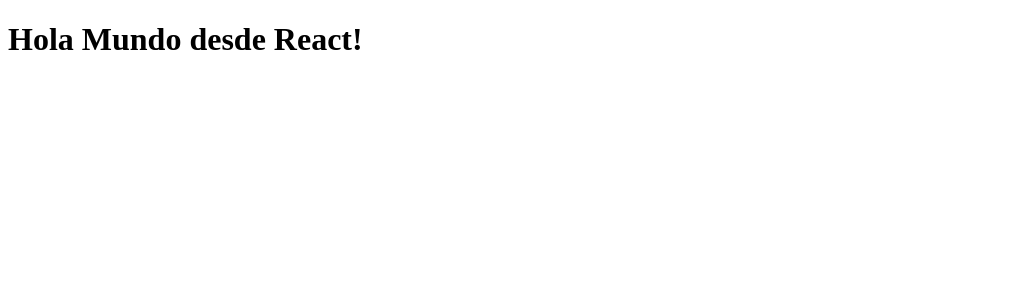
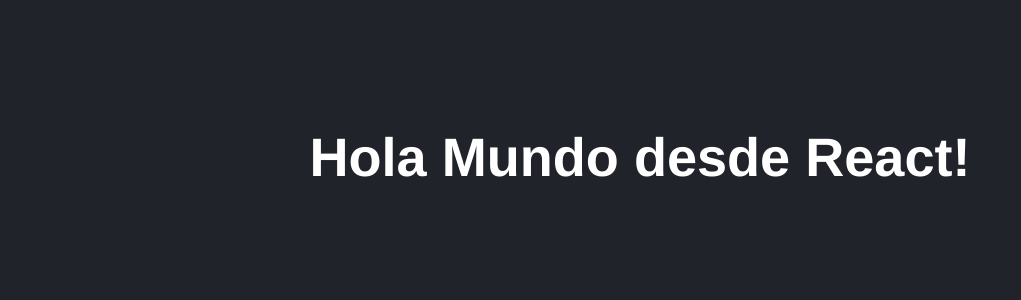
Before and after one commit to jcarlosj/React-Fundamentals-Counter-U-FH, a React (Create React App) app: page / in a window 1280 px wide. Shown: the top 300 px of the page, without its empty margins (0-1021 px from the left). Built offline with nearby package versions, Linux system fonts and the light colour scheme.

Commit message:
[+] index.js: Aplica estilos globales

```diff
--- /dev/null
+++ b/src/index.css
@@ -0,0 +1,11 @@
+html, body {
+    background-color: #21232A;
+    color: white;
+    font-family: "Helvetica Neue", Arial, Helvetica, sans-serif;
+    font-size: 1.3rem;
+}
+
+h1 {
+    text-align: center;
+    padding: 90px 0;
+}
--- a/src/index.js
+++ b/src/index.js
@@ -2,6 +2,8 @@
 import ReactDOM from 'react-dom';
 
 import App from './App';
+
+import './index.css';
 
 const divRoot = document.querySelector( '#root' );
 
```
